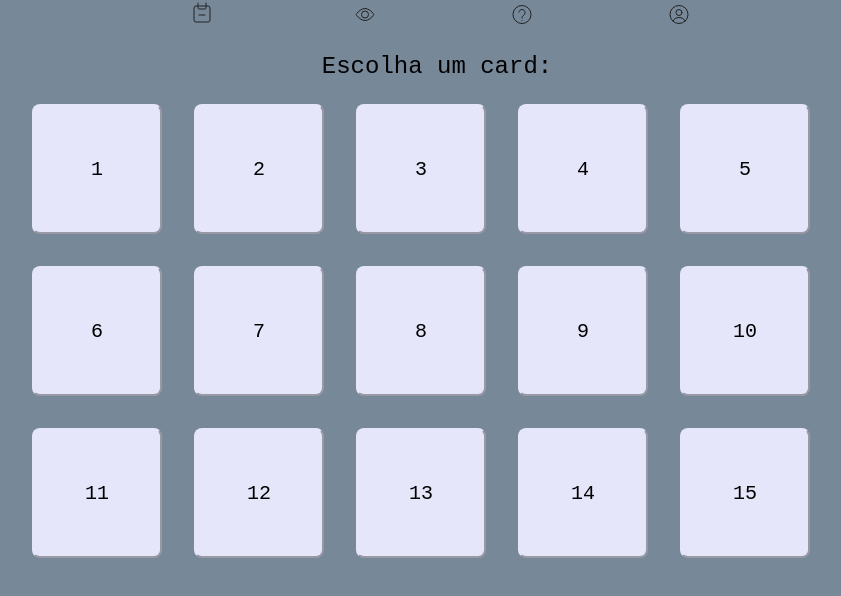
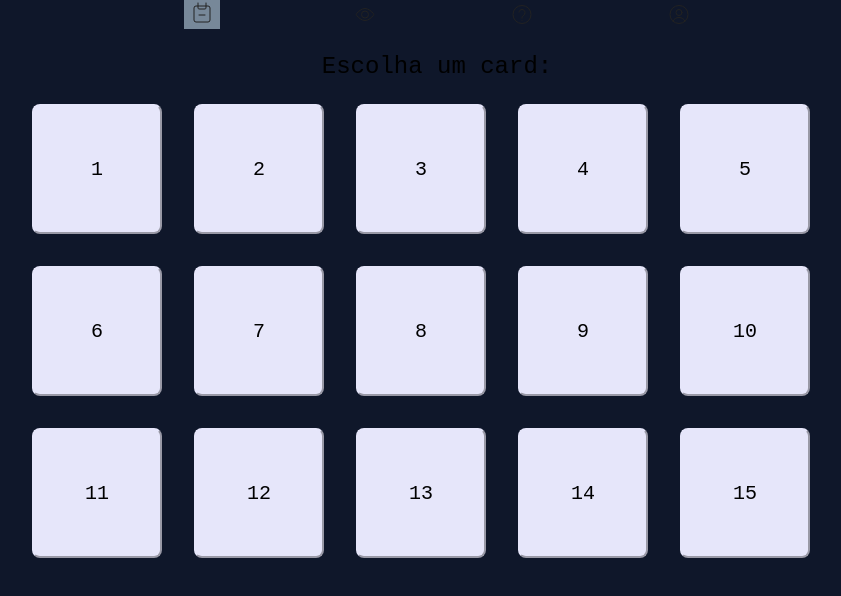
Before and after one commit to joao2223/Acerte_o_Filme, a React (Create React App) app: page / in a window 1280 px wide. Shown: the top 596 px of the page, without its empty margins (203-1044 px from the left). Built offline with nearby package versions, Linux system fonts and the light colour scheme.

Commit message:
Update App.module.scss

```diff
--- a/src/App.module.scss
+++ b/src/App.module.scss
@@ -1,5 +1,5 @@
 .cor {
-    background-color: lightslategray;
+    background-color: #0f172a;
     width: 100vw;
     height: 100vh;
 }
```
